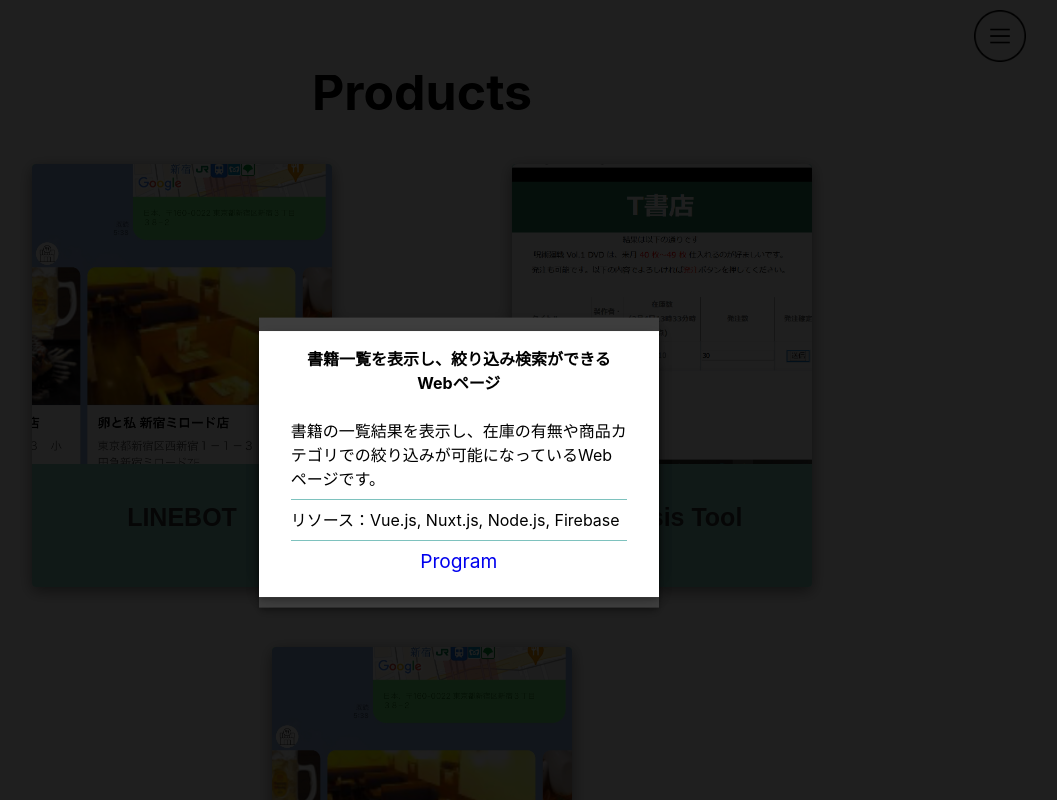
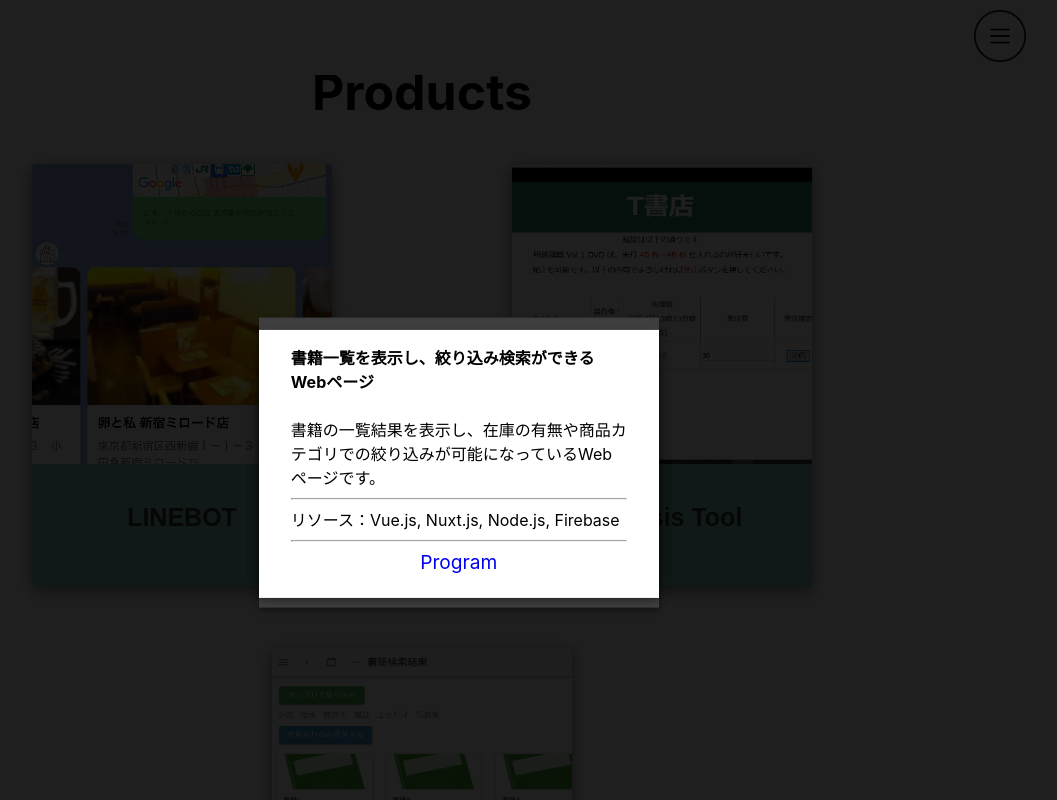
Before and after one commit to rikako1021/portfolio, a React (Create React App) app: page /product in a window 1280 px wide. Both pictures are taken after a click on the button "LINEBOT". Shown: the top 800 px of the page, without its empty margins (218-1275 px from the left). Built offline with nearby package versions, Linux system fonts and the light colour scheme.

Commit message:
軽微な修正

```diff
--- a/src/components/Header.js
+++ b/src/components/Header.js
@@ -9,12 +9,12 @@
             <NavLink to="/" axact="true">Portfolio</NavLink>
         </h1>
         <nav>
-        <div id="open" classNmae="btn">
+        <div id="open" className="btn">
              <a href="#g_menu"><img src={image} alt="menu" width="40%" /></a>
         </div>
         <div id="g_menu">
-        <div id="close" className="btn">
-            <a href="#">×</a>
+        <div id="close" className="btn2">
+            <a href="#">✖️</a>
         </div>
             <ul>
             <li><NavLink to="/about">About Me  </NavLink></li>
--- a/src/components/Product.js
+++ b/src/components/Product.js
@@ -3,6 +3,7 @@
 import Modal from '@material-ui/core/Modal'
 import product1 from '../image/linebot.jpg'
 import product2 from '../image/analysis.png'
+import product3 from '../image/recipe.jpg'
 import ScrollReveal from 'scrollreveal'
 
 ScrollReveal().reveal( ".card1", {
@@ -51,7 +52,6 @@
 
 export default function Product() {
   const classes = useStyles();
-  // getModalStyle is not a pure function, we roll the style only on the first render
   const [modalStyle] = React.useState(getModalStyles);
   const [open, setOpen] = React.useState(false);
 
@@ -80,9 +80,9 @@
   );
   const body2 = (
     <div style={modalStyle} className={classes.paper}>
-      <h2 id="simple-modal-title">売上データを分析するツール</h2>
+      <h2 id="simple-modal-title2">売上データを分析するツール</h2>
       <br/>
-      <p id="simple-modal-description">
+      <p id="simple-modal-description2">
         データベースに登録された売上データをグラフ表示し、次期発注数を予測するツールです。
         <br />
         <hr/>
@@ -95,9 +95,9 @@
   );
   const body3 = (
     <div style={modalStyle} className={classes.paper}>
-      <h2 id="simple-modal-title">書籍一覧を表示し、絞り込み検索ができるWebページ</h2>
+      <h2 id="simple-modal-title3">書籍一覧を表示し、絞り込み検索ができるWebページ</h2>
       <br/>
-      <p id="simple-modal-description">
+      <p id="simple-modal-description3">
         書籍の一覧結果を表示し、在庫の有無や商品カテゴリでの絞り込みが可能になっているWebページです。
         <br />
         <hr/>
@@ -114,15 +114,16 @@
    <div className="product">
      <h1>Products</h1>
     <div className="card-group">
-       <button type="button" onClick={handleOpen}>
 
+    <button type="button" onClick={handleOpen}>
      <section className="card1">
        <img className="card-img" src={product1} alt=""/>
        <div className="card-content">
          <h1>LINEBOT</h1>
          <br/>
        </div>
-     </section></button>
+     </section>
+    </button>
     <Modal
      open={open}
      onClose={handleClose}
@@ -143,15 +144,15 @@
      <Modal
      open={open}
      onClose={handleClose}
-     aria-labelledby="simple-modal-title"
-     aria-describedby="simple-modal-description"
+     aria-labelledby="simple-modal-title2"
+     aria-describedby="simple-modal-description2"
      >
        {body2}
     </Modal>
 
      <button type="button" onClick={handleOpen}>
      <section className="card3">
-       <img className="card-img" src={product1} alt=""/>
+       <img className="card-img" src={product3} alt=""/>
        <div className="card-content">
          <h1>Recipe Page</h1>
          <br/>
@@ -160,8 +161,8 @@
      <Modal
      open={open}
      onClose={handleClose}
-     aria-labelledby="simple-modal-title"
-     aria-describedby="simple-modal-description"
+     aria-labelledby="simple-modal-title3"
+     aria-describedby="simple-modal-description3"
      >
        {body3}
     </Modal>
@@ -170,5 +171,3 @@
 
  )
 }
-
-// export default Product
--- a/src/index.css
+++ b/src/index.css
@@ -430,7 +430,10 @@
 .btn {
   text-align: right;
 }
-.btn a {
+.btn2 {
+  text-align: right;
+}
+.btn2 a {
   display: inline-block;
   text-align: center;
 }
@@ -444,7 +447,7 @@
 }
 #close a {
   color: #fff;
-  background: #aaa;
+  background: rgb(253, 253, 253);
   width: 30px;
   line-height: 30px;
   border-radius: 15px;
```
Also changed, not shown: src/image/recipe.jpg (added).
